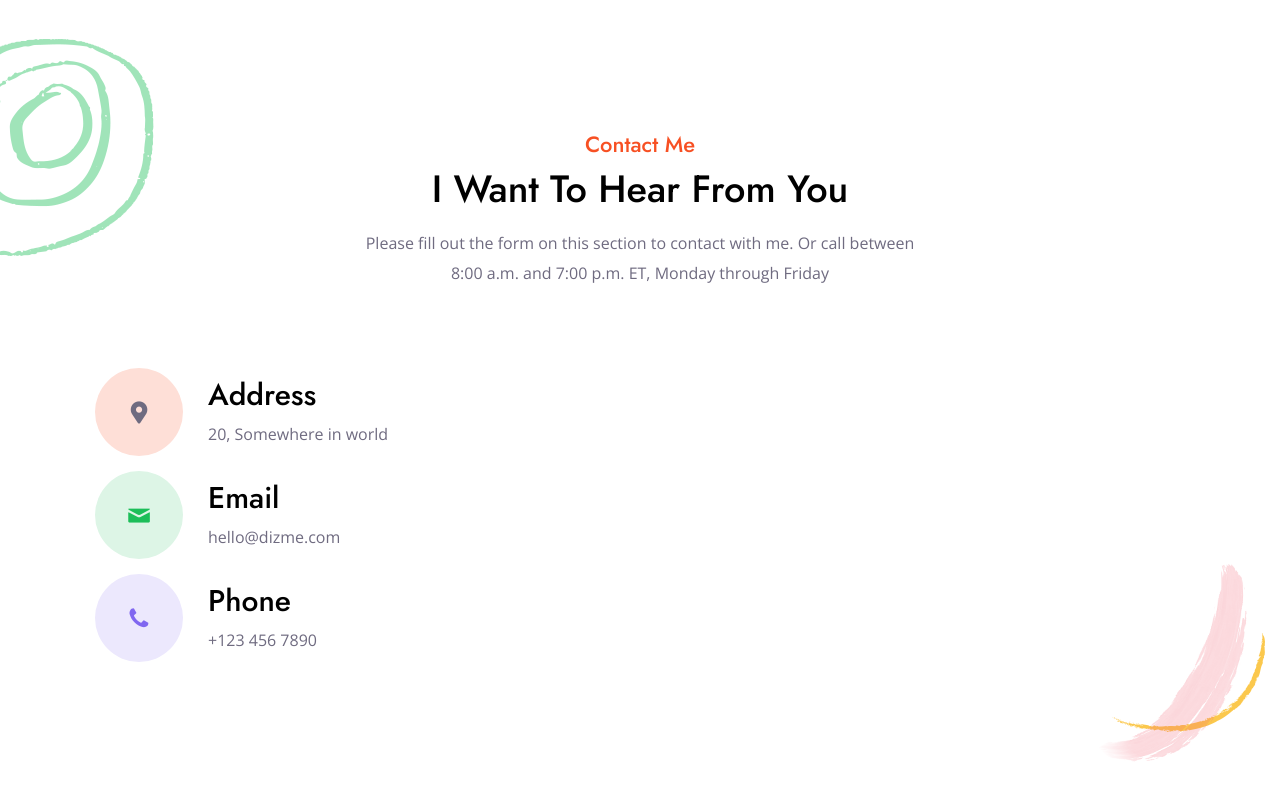
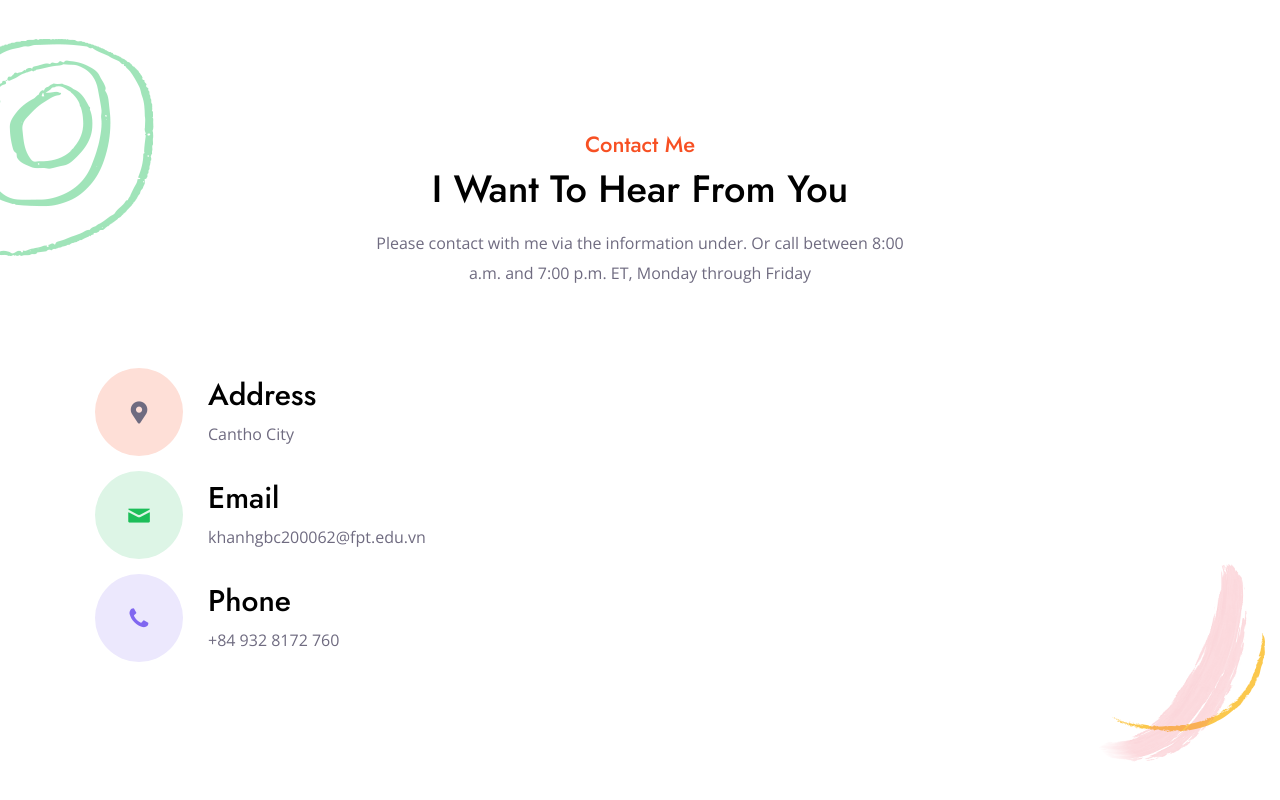
Before and after one commit to DangMinhDatGCC210147/Beamy_Portfolio, a plain HTML site: page index.html in a window 1280 px wide. Shown: the part 6199-6999 px from the top of the page. Drawn offline with nearby package versions, Linux system fonts and the light colour scheme; no server answers.

Commit message:
third commit

```diff
--- a/index.html
+++ b/index.html
@@ -667,7 +667,7 @@
 					<div class="dizme_tm_main_title" data-align="center">
 						<span>Contact Me</span>
 						<h3>I Want To Hear From You</h3>
-						<p>Please fill out the form on this section to contact with me. Or call between 8:00 a.m. and 7:00 p.m. ET, Monday through Friday</p>
+						<p>Please contact with me via the information under. Or call between 8:00 a.m. and 7:00 p.m. ET, Monday through Friday</p>
 					</div>
 					<div class="contact_inner">
 						<div class="left wow fadeInLeft" data-wow-duration="1s">
@@ -679,7 +679,7 @@
 										</div>
 										<div class="short">
 											<h3>Address</h3>
-											<span>20, Somewhere in world</span>
+											<span>Cantho City</span>
 										</div>
 									</div>
 								</li>
@@ -690,7 +690,7 @@
 										</div>
 										<div class="short">
 											<h3>Email</h3>
-											<span><a href="#">hello@dizme.com</a></span>
+											<span><a href="#">khanhgbc200062@fpt.edu.vn</a></span>
 										</div>
 									</div>
 								</li>
@@ -701,7 +701,7 @@
 										</div>
 										<div class="short">
 											<h3>Phone</h3>
-											<span>+123 456 7890</span>
+											<span>+84 932 8172 760</span>
 										</div>
 									</div>
 								</li>
```
